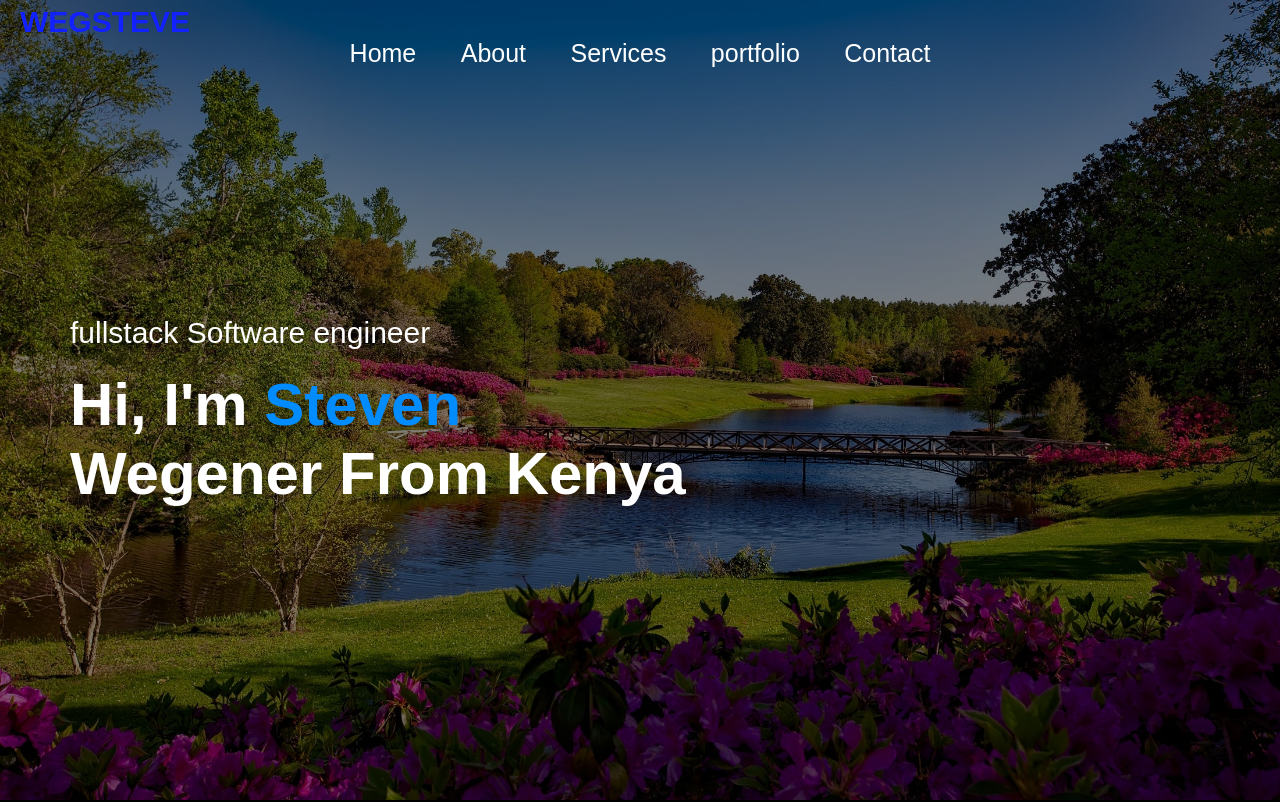
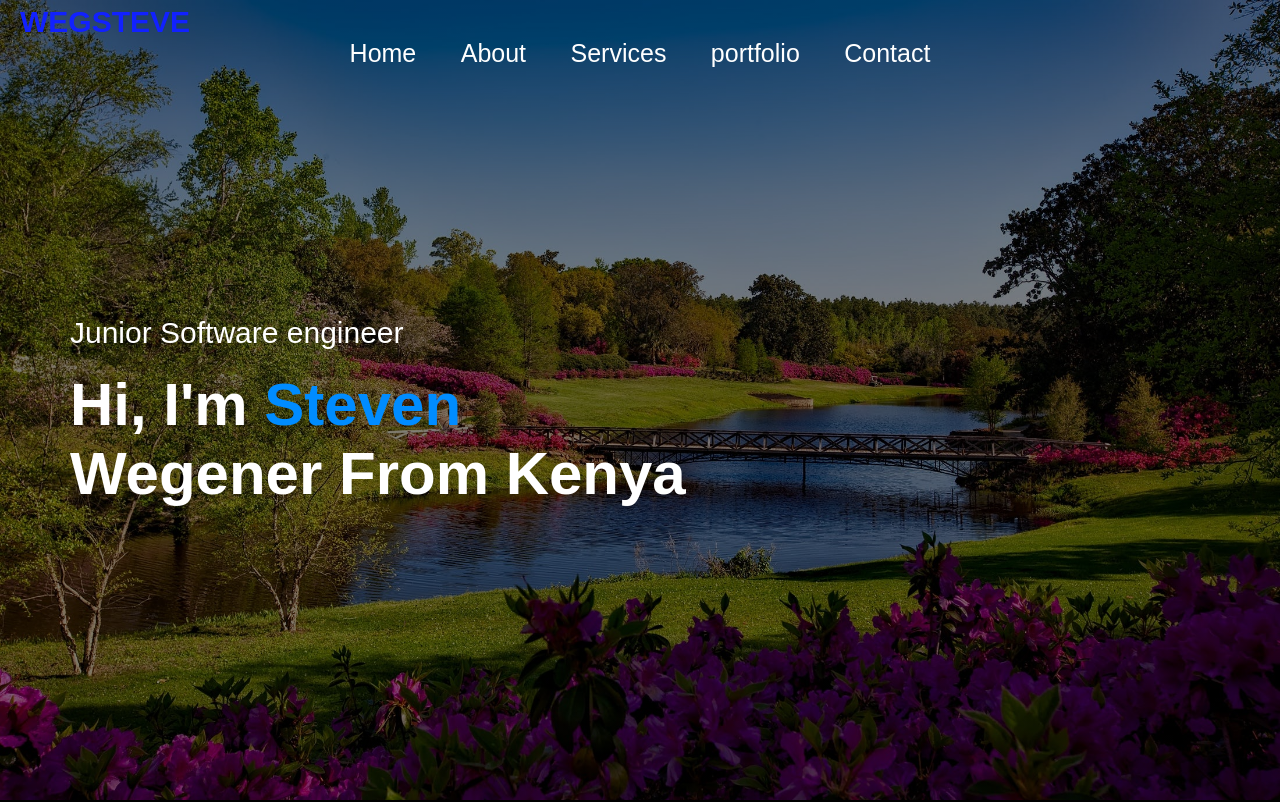
Before and after one commit to WegenerSteven/Portfolio, a plain HTML site: page index.html in a window 1280 px wide. Shown: the top 802 px of the page. Drawn offline with Linux system fonts and the light colour scheme.

Commit message:
changed status back to junior Software Engineer

```diff
--- a/index.html
+++ b/index.html
@@ -28,7 +28,7 @@
             </nav>
             <!--<div class="row">-->
             <div class="header-text">
-                <p>fullstack Software engineer</p>
+                <p>Junior Software engineer</p>
                 <h1>Hi, I'm <span>Steven</span><br>Wegener From Kenya</h1>
             </div>
         <!--    <div class="profile-img">
```
